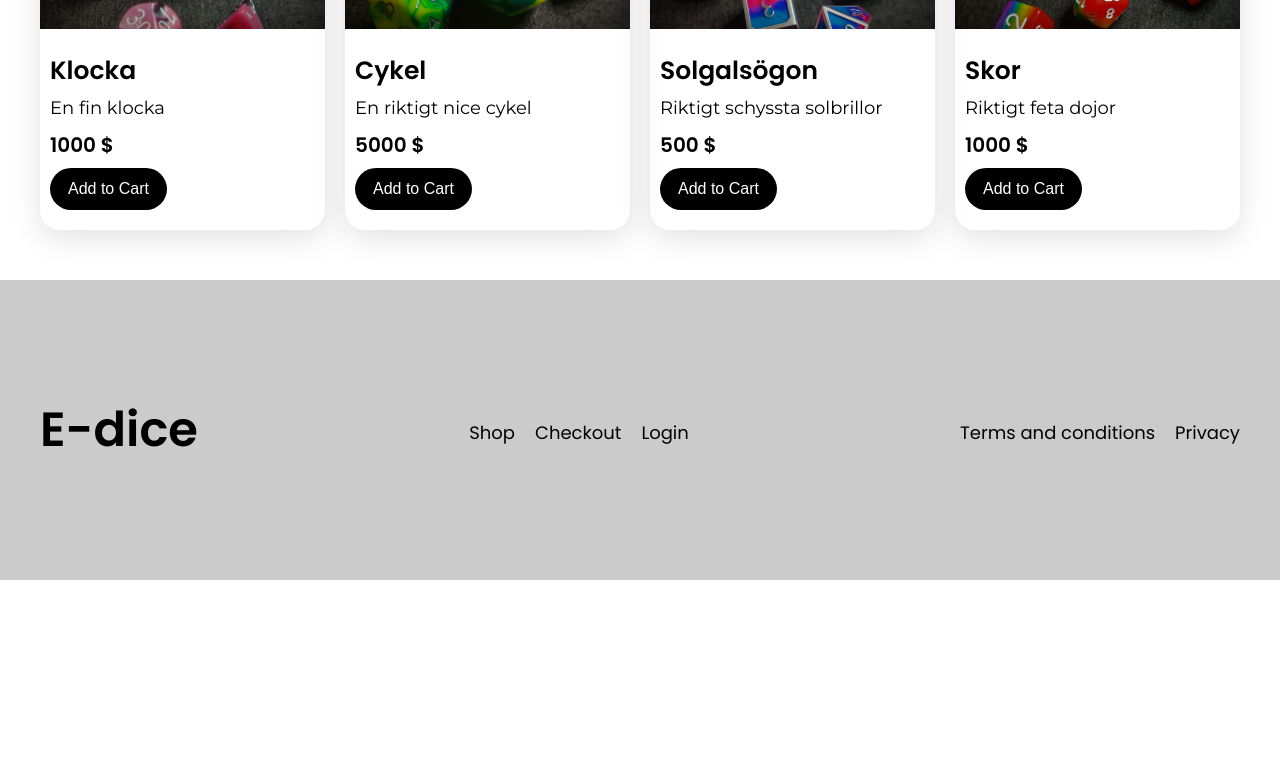
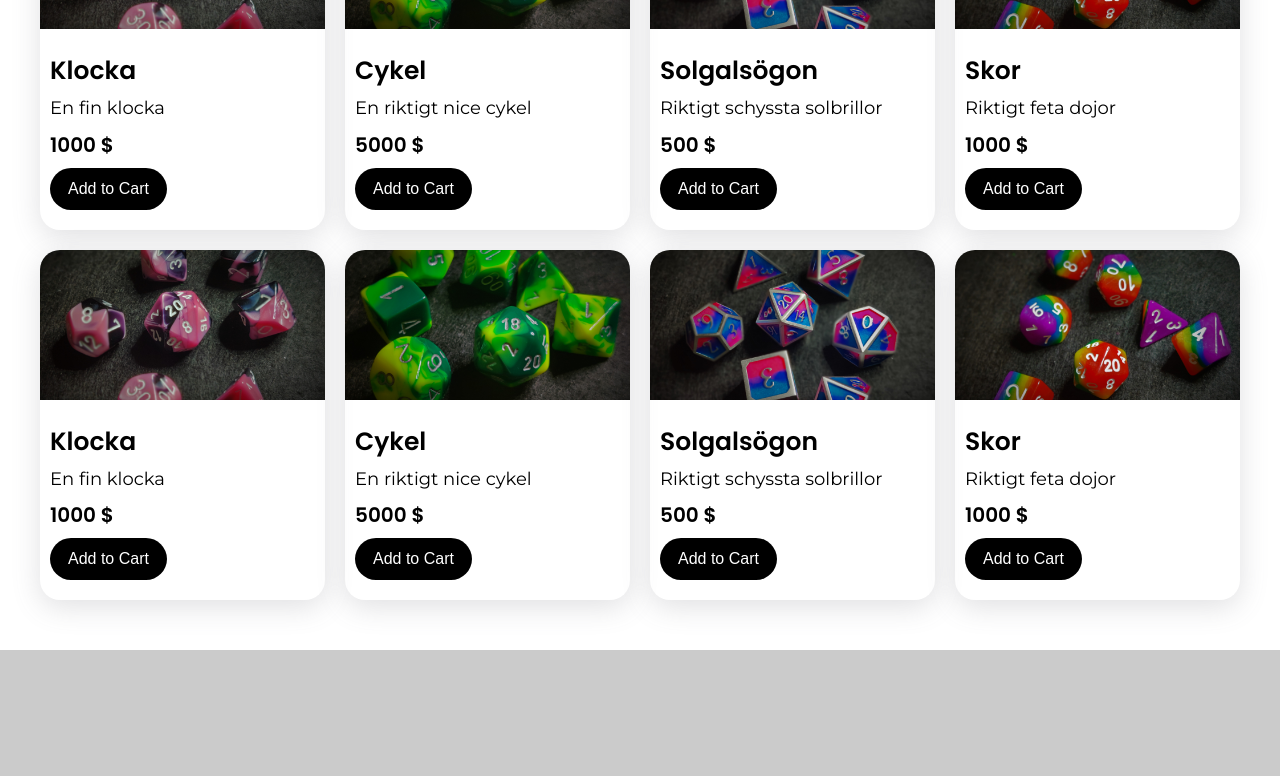
Before and after one commit to kajberg84/E-Dice, a React (Create React App) app: page / in a window 1280 px wide. Shown: the part 528-1304 px from the top of the page. Before the commit the page ends 1108 px from the top, so only its background shows below. Built offline with nearby package versions, Linux system fonts and the light colour scheme.

Commit message:
Css refaktoriserad för produktwrapper och card för att wrappa vid flera produkter

```diff
--- a/src/components/card/Card.module.css
+++ b/src/components/card/Card.module.css
@@ -1,7 +1,7 @@
 .card_wrapper {
   border-radius: 20px;
   box-shadow: rgba(100, 100, 111, 0.2) 0px 7px 29px 0px;
-  width: 300px;
+  flex: 1 0 21%;
 }
 
 .card_img_wrapper img {
--- a/src/components/productswrapper/ProductsWrapper.module.css
+++ b/src/components/productswrapper/ProductsWrapper.module.css
@@ -1,7 +1,8 @@
 .products_wrapper {
-    display: flex;
-    max-width: 1200px;
-    margin: 50px auto;
-    justify-content: space-between;
-    gap: 20px;
+  display: flex;
+  max-width: 1200px;
+  margin: 50px auto;
+  gap: 20px;
+  flex-wrap: wrap;
+  justify-content: center;
 }
--- a/src/ecomdata/EcomData.js
+++ b/src/ecomdata/EcomData.js
@@ -37,4 +37,4 @@ class Product {
     '/images/product_rainbow_dice.jpg'
   );
 
-  export const products = [product1, product2, product3, product4];
+  export const products = [product1, product2, product3, product4, product1, product2, product3, product4];
```
